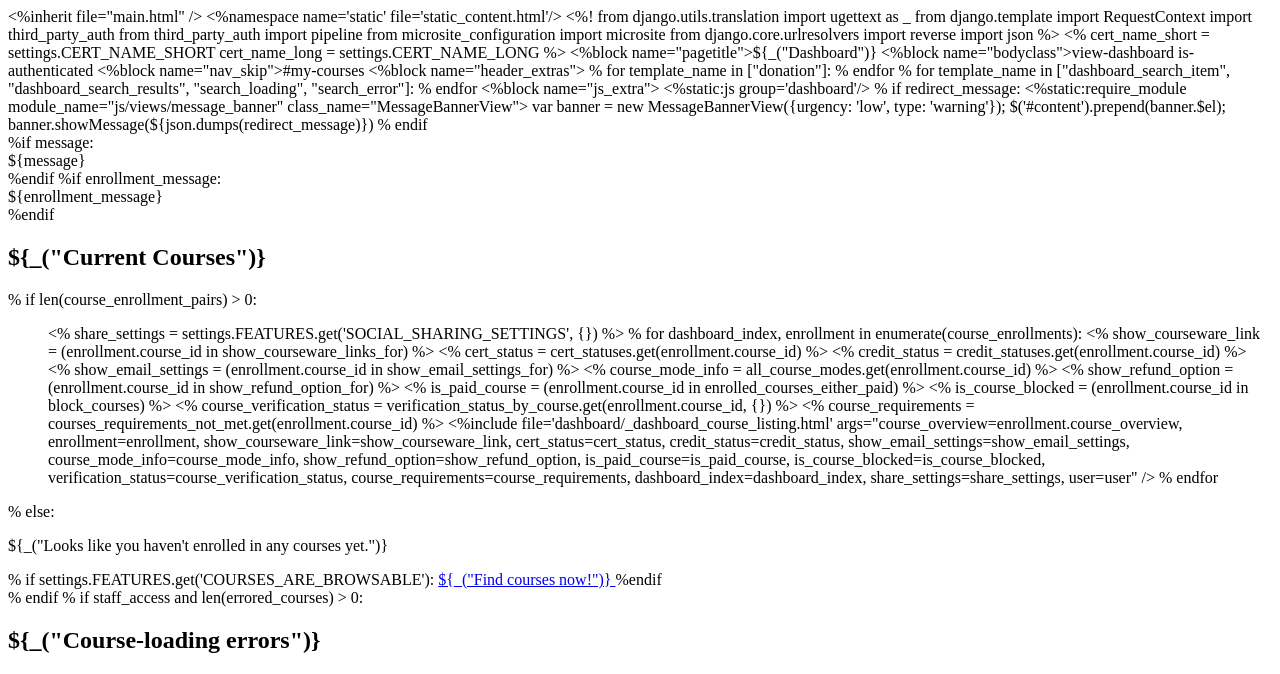
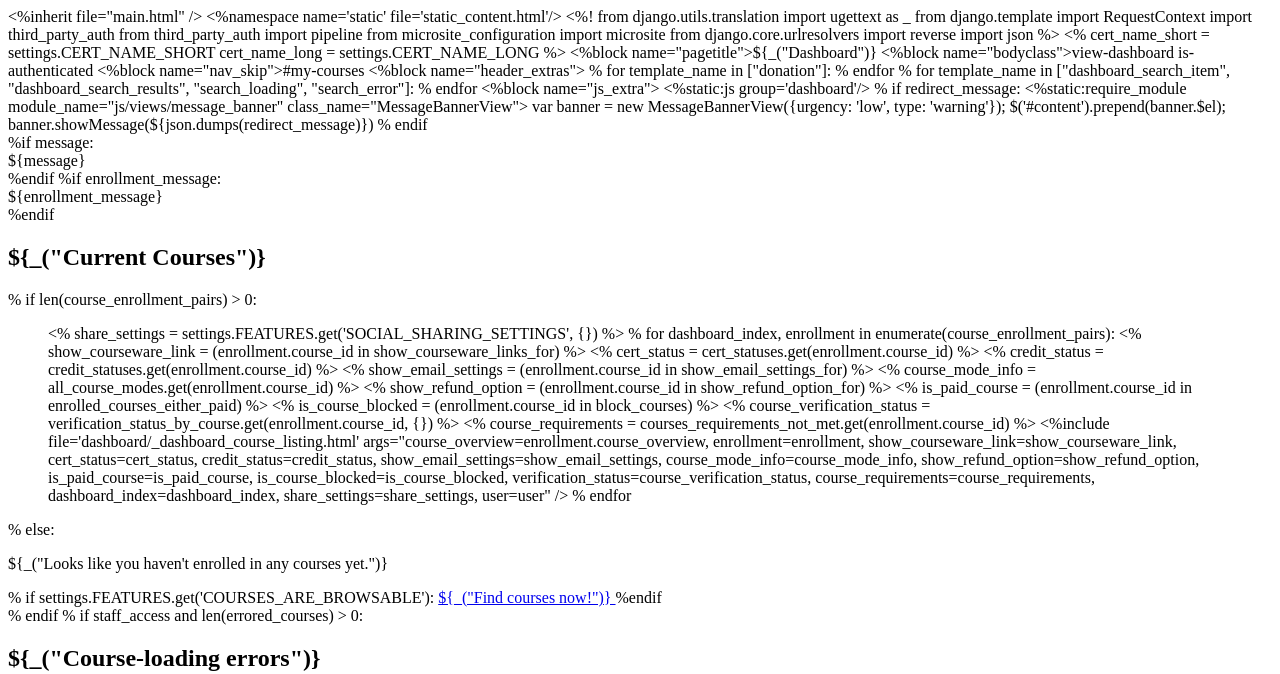
Before and after one commit to raccoongang/ml-sso-edx-client, a Python web app: template sso_edx_ml/templates/dashboard.html in a window 1280 px wide. Shown: the top 674 px of the page. Run offline with Jinja, Linux system fonts and the light colour scheme; the template is opened without the code that fills it, so the values that code supplies are empty.

Commit message:
template fix

```diff
--- a/sso_edx_ml/templates/dashboard.html
+++ b/sso_edx_ml/templates/dashboard.html
@@ -78,7 +78,7 @@
     % if len(course_enrollment_pairs) > 0:
       <ul class="listing-courses">
       <% share_settings = settings.FEATURES.get('SOCIAL_SHARING_SETTINGS', {}) %>
-      % for dashboard_index, enrollment in enumerate(course_enrollments):
+      % for dashboard_index, enrollment in enumerate(course_enrollment_pairs):
         <% show_courseware_link = (enrollment.course_id in show_courseware_links_for) %>
         <% cert_status = cert_statuses.get(enrollment.course_id) %>
         <% credit_status = credit_statuses.get(enrollment.course_id) %>
```
